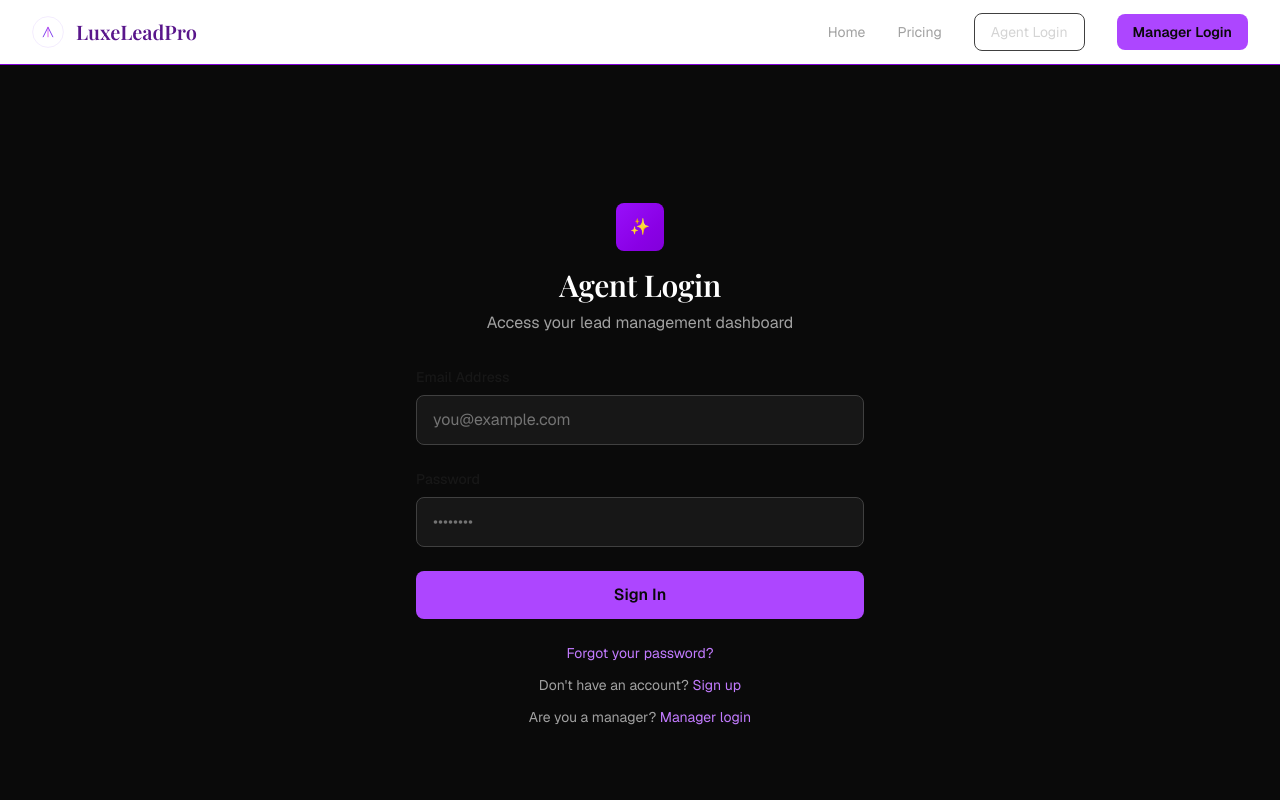
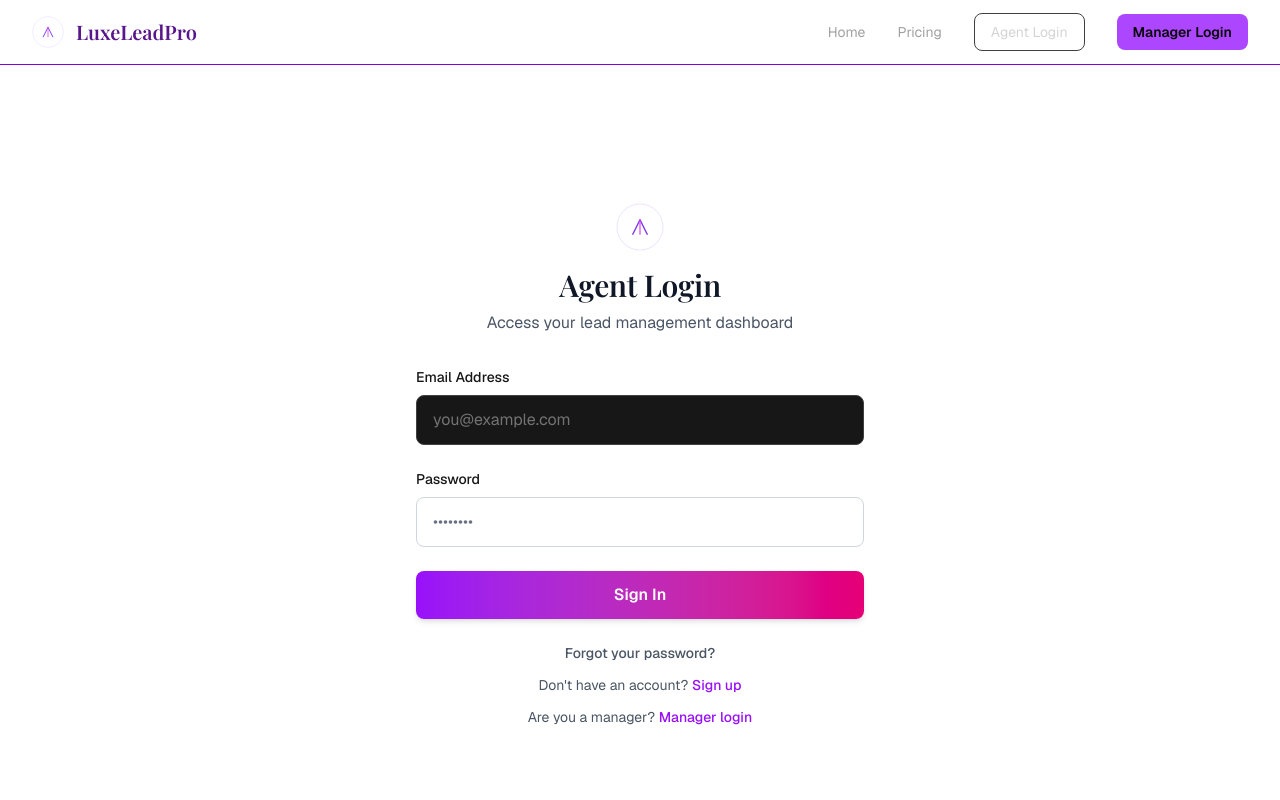
Before and after one commit to robopdesigns/luxeleadpro-site, a Next.js app: page /agent/login in a window 1280 px wide. Shown: the top 800 px of the page. Built offline with nearby package versions, Linux system fonts and the light colour scheme; no server answers; a web font is replaced by a local one.

Commit message:
LOGIN PAGES FIXED: White backgrounds, black/dark text, new SVG logos, purple CTA buttons

```diff
--- a/app/agent/login/page.tsx
+++ b/app/agent/login/page.tsx
@@ -53,17 +53,19 @@ export default function AgentLoginPage() {
   return (
     <>
       <Header />
-      <div className="min-h-screen bg-neutral-950 flex items-center justify-center px-4 py-12">
+      <div className="min-h-screen bg-white flex items-center justify-center px-4 py-12">
         <div className="w-full max-w-md">
           {/* Logo */}
           <div className="text-center mb-8">
-            <div className="w-12 h-12 bg-gradient-to-br from-purple-600 to-purple-700 rounded-lg flex items-center justify-center font-bold text-neutral-950 mx-auto mb-4">
-              ✨
-            </div>
-            <h1 className="text-3xl font-display font-semibold text-white">
+            <svg className="w-12 h-12 mx-auto mb-4" viewBox="0 0 100 100" xmlns="http://www.w3.org/2000/svg">
+              <circle cx="50" cy="50" r="48" fill="none" stroke="#7c3aed" strokeWidth="1.5" opacity="0.2"/>
+              <path d="M 35 65 L 50 35 L 65 65" fill="none" stroke="#7c3aed" strokeWidth="3" strokeLinecap="round" strokeLinejoin="round"/>
+              <path d="M 50 35 L 50 65" fill="none" stroke="#d946ef" strokeWidth="2.5" strokeLinecap="round"/>
+            </svg>
+            <h1 className="text-3xl font-display font-semibold text-gray-900">
               Agent Login
             </h1>
-            <p className="text-neutral-400 mt-2">
+            <p className="text-gray-600 mt-2">
               Access your lead management dashboard
             </p>
           </div>
@@ -103,7 +105,7 @@ export default function AgentLoginPage() {
                 required
                 value={formData.password}
                 onChange={handleChange}
-                className="w-full px-4 py-3 bg-neutral-900 border border-neutral-700 rounded-lg text-white placeholder-neutral-500 focus:outline-none focus:border-purple-500 focus:ring-1 focus:ring-purple-500 transition"
+                className="w-full px-4 py-3 bg-white border border-gray-300 rounded-lg text-gray-900 placeholder-gray-500 focus:outline-none focus:border-purple-500 focus:ring-2 focus:ring-purple-500 transition"
                 placeholder="••••••••"
               />
             </div>
@@ -111,7 +113,7 @@ export default function AgentLoginPage() {
             <button
               type="submit"
               disabled={loading}
-              className="w-full py-3 bg-purple-500 text-neutral-950 font-semibold rounded-lg hover:bg-purple-400 transition disabled:opacity-50 disabled:cursor-not-allowed"
+              className="w-full py-3 bg-gradient-to-r from-purple-600 to-pink-600 text-white font-semibold rounded-lg hover:from-purple-700 hover:to-pink-700 transition disabled:opacity-50 disabled:cursor-not-allowed shadow-md"
             >
               {loading ? "Signing in..." : "Sign In"}
             </button>
@@ -122,28 +124,28 @@ export default function AgentLoginPage() {
             <div>
               <Link
                 href="/agent/forgot-password"
-                className="text-purple-400 hover:text-purple-300 transition"
+                className="text-gray-600 hover:text-purple-600 font-medium transition"
               >
                 Forgot your password?
               </Link>
             </div>
             <div>
-              <p className="text-neutral-400">
+              <p className="text-gray-600">
                 Don't have an account?{" "}
                 <Link
                   href="/agent/signup"
-                  className="text-purple-400 hover:text-purple-300 transition"
+                  className="text-purple-600 hover:text-purple-700 font-medium transition"
                 >
                   Sign up
                 </Link>
               </p>
             </div>
             <div>
-              <p className="text-neutral-400">
+              <p className="text-gray-600">
                 Are you a manager?{" "}
                 <Link
                   href="/manager/login"
-                  className="text-purple-400 hover:text-purple-300 transition"
+                  className="text-purple-600 hover:text-purple-700 font-medium transition"
                 >
                   Manager login
                 </Link>
--- a/app/manager/login/page.tsx
+++ b/app/manager/login/page.tsx
@@ -124,28 +124,28 @@ export default function ManagerLoginPage() {
             <div>
               <Link
                 href="/manager/forgot-password"
-                className="text-purple-400 hover:text-purple-300 transition"
+                className="text-gray-600 hover:text-purple-600 font-medium transition"
               >
                 Forgot your password?
               </Link>
             </div>
             <div>
-              <p className="text-neutral-400">
+              <p className="text-gray-600">
                 Need to create an account?{" "}
                 <Link
                   href="/pricing"
-                  className="text-purple-400 hover:text-purple-300 transition"
+                  className="text-purple-600 hover:text-purple-700 font-medium transition"
                 >
                   Contact us
                 </Link>
               </p>
             </div>
             <div>
-              <p className="text-neutral-400">
+              <p className="text-gray-600">
                 Are you an agent?{" "}
                 <Link
                   href="/agent/login"
-                  className="text-purple-400 hover:text-purple-300 transition"
+                  className="text-purple-600 hover:text-purple-700 font-medium transition"
                 >
                   Agent login
                 </Link>
```
